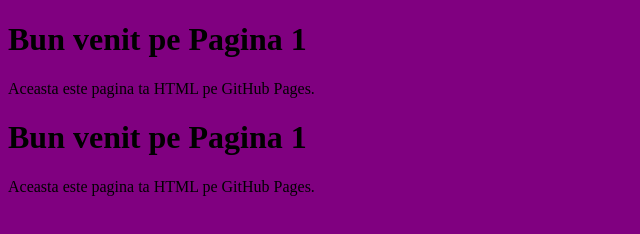
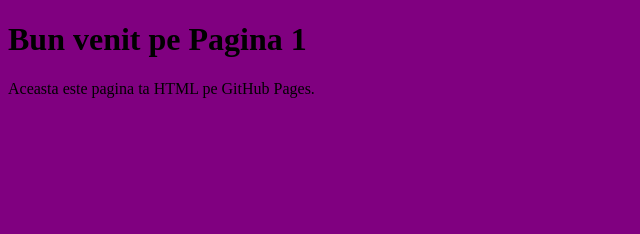
Before and after one commit to coffeehousee/coffeehousee.github.io, a plain HTML site: page pagina1.html in a window 1280 px wide. Shown: the whole page, without its empty margins (0-640 px from the left). Drawn offline with Linux system fonts and the light colour scheme.

Commit message:
Update pagina1.html
PAGINA REALIZATA DE: C.THEODORA

```diff
--- a/pagina1.html
+++ b/pagina1.html
@@ -1,15 +1,3 @@
-<!DOCTYPE html>
-<html lang="ro">
-<head>
-    <meta charset="UTF-8">
-    <meta name="viewport" content="width=device-width, initial-scale=1.0">
-    <title>Pagina 1</title>
-</head>
-<body>
-    <h1>Bun venit pe Pagina 1</h1>
-    <p>Aceasta este pagina ta HTML pe GitHub Pages.</p>
-</body>
-</html>
 <!DOCTYPE html>
 <html lang="ro">
 <head>
@@ -19,7 +7,7 @@
     <style>
         /* Fundal mov */
         body {
-            background-color: purple; /* Poți folosi și #800080 pentru o nuanță de mov */
+            background-color: purple; /* Poți folosi și #800080 pentru alt ton de mov */
         }
     </style>
 </head>
```
